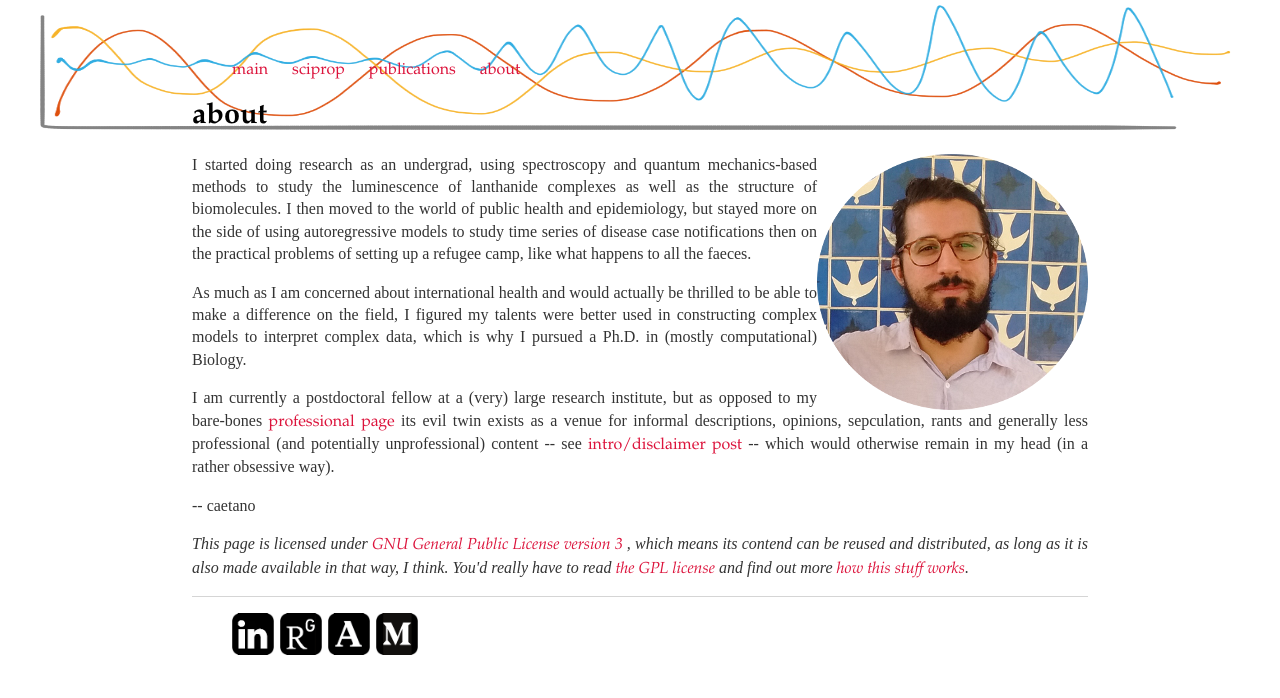
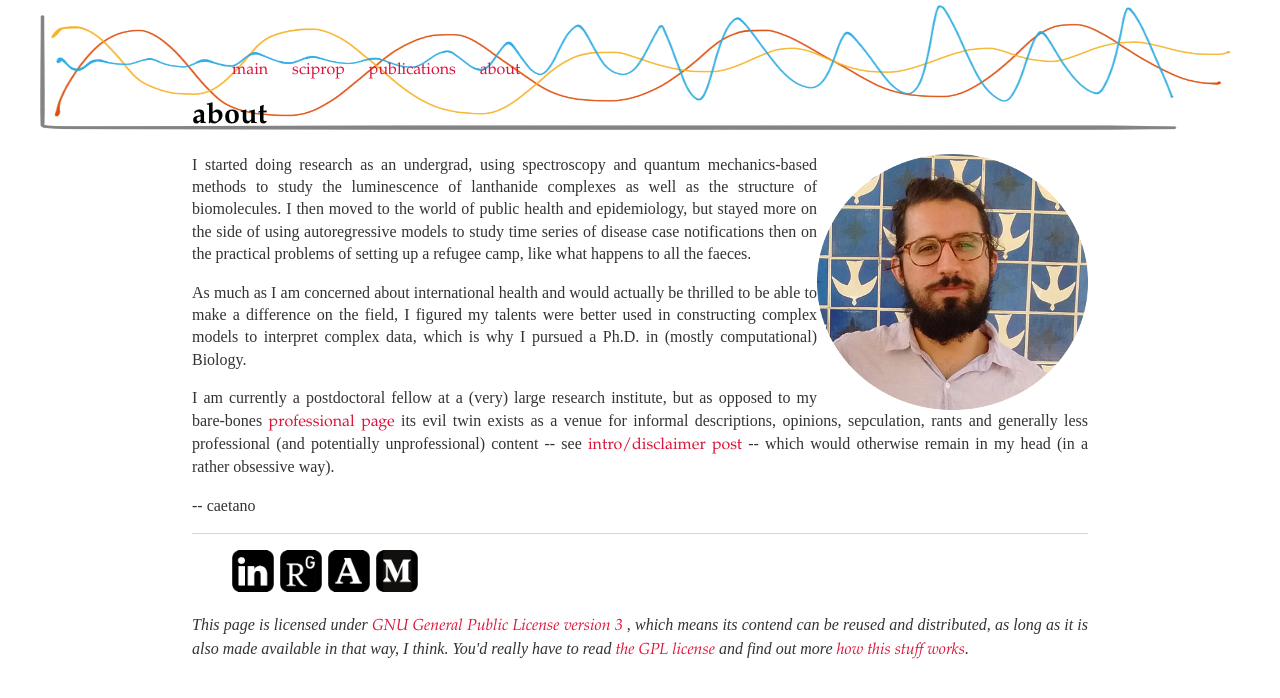
Before and after one commit to caesoma/caesoma.github.io, a Jekyll site: the page about/index.html, which Jekyll copies as it is, in a window 1280 px wide. Shown: the top 698 px of the page. Built offline with Jekyll 4.4.1, drawn with Linux system fonts in a browser that asks for light colours.

Commit message:
update about

```diff
--- a/about/index.html
+++ b/about/index.html
@@ -36,10 +36,6 @@ I then moved to the world of public health and epidemiology, but stayed more on
   -- caetano  <!-- `, {{ page.date | date: "%Y-%m-%d" }}` -->
 </p>
 
-<p>
-  <i>This page is licensed under <a href="https://www.gnu.org/licenses/gpl-3.0.en.html">GNU General Public License version 3</a> , which means its contend can be reused and distributed, as long as it is also made available in that way, I think. You'd really have to read <a href="https://caesoma.github.io/LICENSE.md">the GPL license</a> and find out more <a href="https://choosealicense.com/">how this stuff works</a>.</i>
-</p>
-
   <footer>
     <ul>
       <!-- <li><a href="https://gist.github.com/caesoma">
@@ -62,6 +58,9 @@ I then moved to the world of public health and epidemiology, but stayed more on
         <img src="/images/md.png" alt="medium" style="width:42px;height:42px;border:0;">
       </a></li>
   </ul>
+  <p>
+    <i>This page is licensed under <a href="https://www.gnu.org/licenses/gpl-3.0.en.html">GNU General Public License version 3</a> , which means its contend can be reused and distributed, as long as it is also made available in that way, I think. You'd really have to read <a href="https://caesoma.github.io/LICENSE.md">the GPL license</a> and find out more <a href="https://choosealicense.com/">how this stuff works</a>.</i>
+  </p>
     </footer>
   </body>
 </html>
```
